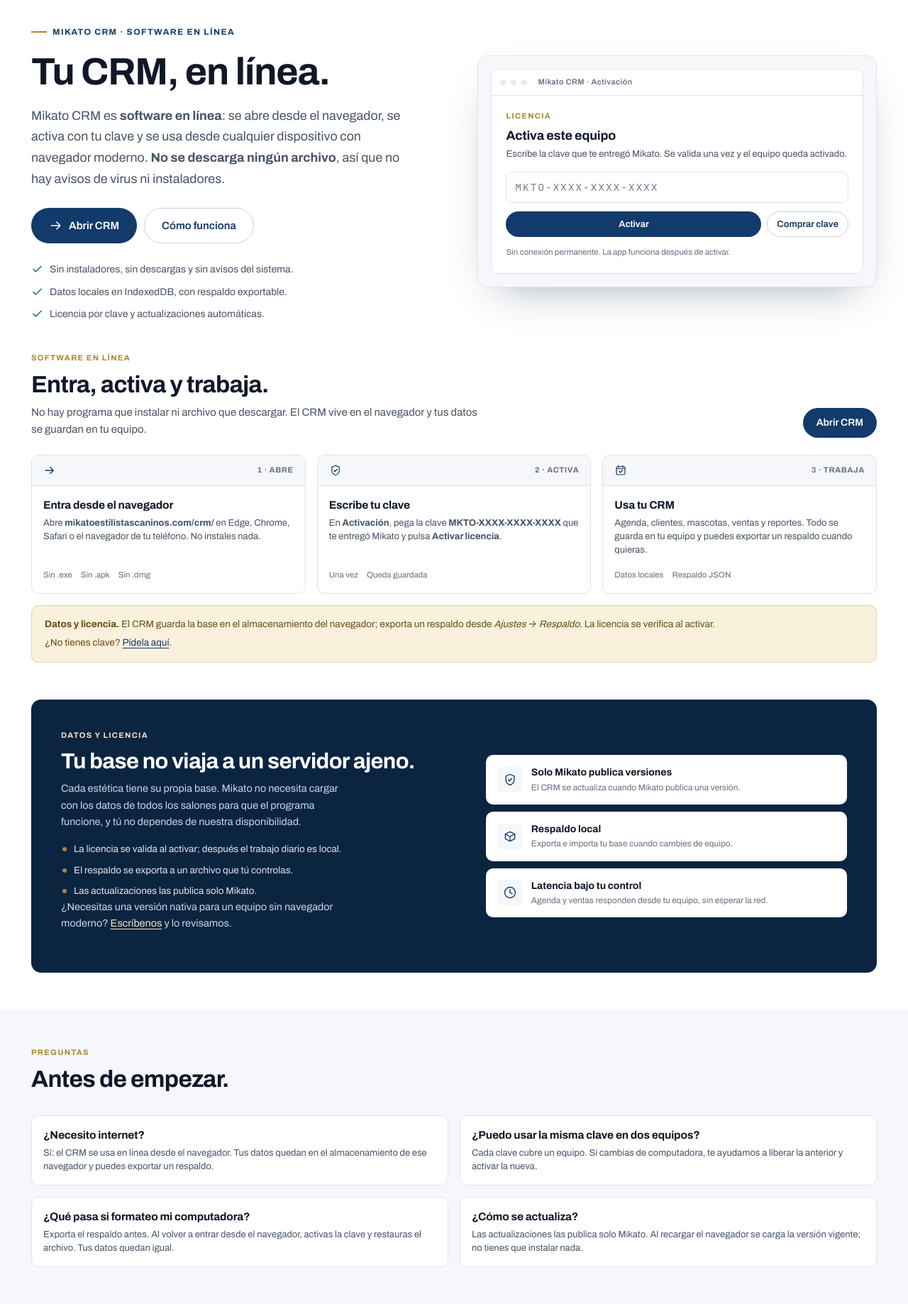
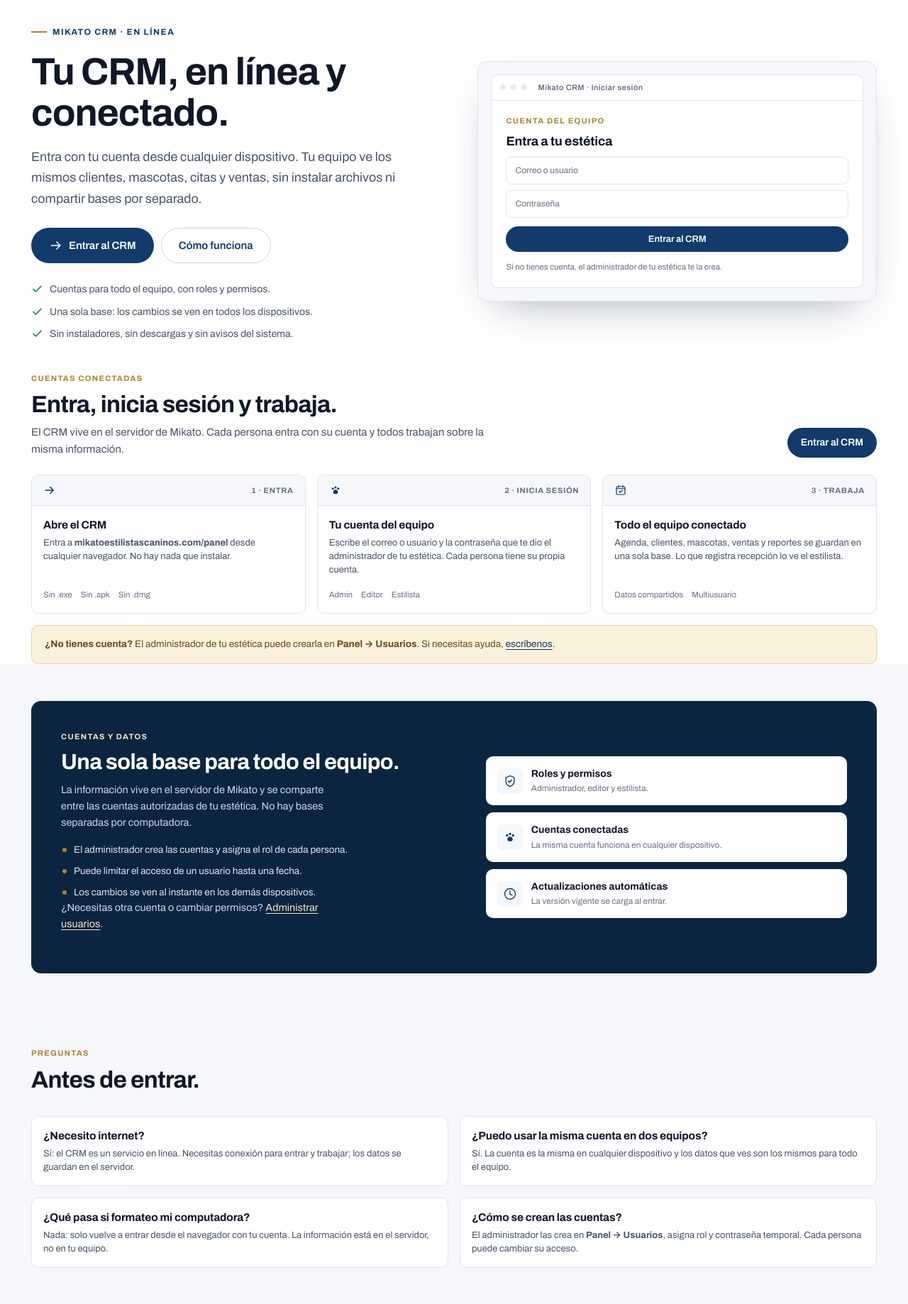
Before and after one commit to Mikato8/New-Est-ticas-Caninas, a PHP site: page /descargar in a window 1280 px wide. Shown: the part 197-2035 px from the top of the page at 71% size. Run offline with PHP 8.4, Linux system fonts and the light colour scheme.

Commit message:
CRM en línea con cuentas conectadas
- Abrir CRM lleva al panel con login y base central.
- /crm y /instalar redirigen al panel.
- Portada y página del CRM hablan de cuentas, roles y datos compartidos.
- Se retira el lenguaje de licencia por equipo.

```diff
--- a/app/Controllers/HomeController.php
+++ b/app/Controllers/HomeController.php
@@ -33,7 +33,7 @@ final class HomeController
 
         return Response::html(view('paginas/home', [
             'titulo' => 'CRM y productos para estéticas caninas · Mikato',
-            'descripcion' => 'CRM para estéticas caninas: agenda, clientes, mascotas, inventario, ventas y reportes. Productos Mikato elaborados en Guadalajara, Jalisco.',
+            'descripcion' => 'CRM en línea para estéticas caninas: agenda, clientes, mascotas, inventario, ventas y reportes con cuentas conectadas. Productos Mikato de Guadalajara, Jalisco.',
             'catalogo' => Tienda::productos(),
             'servicios' => $servicios,
             'categoriasServicio' => ServicioRepository::categorias(),
@@ -56,14 +56,14 @@ final class HomeController
     {
         return Response::html(view('paginas/descargar', [
             'titulo' => 'Usar el CRM en línea para estéticas caninas',
-            'descripcion' => 'Usa Mikato CRM en línea desde cualquier navegador. Tus datos se guardan en tu equipo, la licencia se activa con una clave y solo Mikato publica actualizaciones.',
+            'descripcion' => 'Usa Mikato CRM en línea desde cualquier navegador. Cada persona entra con su cuenta y el equipo comparte clientes, citas, ventas y reportes.',
             'whatsapp' => whatsapp_link(),
         ]));
     }
 
     public function instalar(Request $peticion): Response
     {
-        return redirigir('/crm/');
+        return redirigir('/panel');
     }
 
     public function servicios(Request $peticion): Response
--- a/views/paginas/descargar.php
+++ b/views/paginas/descargar.php
@@ -10,35 +10,32 @@ $whatsapp = $whatsapp ?? whatsapp_link();
     <div class="contenedor">
         <div class="t-portada__rejilla">
             <div>
-                <span class="t-eyebrow">Mikato CRM · Software en línea</span>
-                <h1>Tu CRM, en línea.</h1>
-                <p class="t-portada__lead">Mikato CRM es <strong>software en línea</strong>: se abre desde el navegador, se activa con tu clave y se usa desde cualquier dispositivo con navegador moderno. <strong>No se descarga ningún archivo</strong>, así que no hay avisos de virus ni instaladores.</p>
+                <span class="t-eyebrow">Mikato CRM · En línea</span>
+                <h1>Tu CRM, en línea y conectado.</h1>
+                <p class="t-portada__lead">Entra con tu cuenta desde cualquier dispositivo. Tu equipo ve los mismos clientes, mascotas, citas y ventas, sin instalar archivos ni compartir bases por separado.</p>
                 <div class="t-portada__acciones">
-                    <a class="t-btn t-btn--azul t-btn--grande" href="<?= url('/crm/') ?>" target="_blank" rel="noopener"><?= icono('flecha') ?> Abrir CRM</a>
+                    <a class="t-btn t-btn--azul t-btn--grande" href="<?= url('/panel') ?>"><?= icono('flecha') ?> Entrar al CRM</a>
                     <a class="t-btn t-btn--linea t-btn--grande" href="#como-usar">Cómo funciona</a>
                 </div>
                 <ul class="t-portada__pruebas">
+                    <li><?= icono('check') ?> Cuentas para todo el equipo, con roles y permisos.</li>
+                    <li><?= icono('check') ?> Una sola base: los cambios se ven en todos los dispositivos.</li>
                     <li><?= icono('check') ?> Sin instaladores, sin descargas y sin avisos del sistema.</li>
-                    <li><?= icono('check') ?> Datos locales en IndexedDB, con respaldo exportable.</li>
-                    <li><?= icono('check') ?> Licencia por clave y actualizaciones automáticas.</li>
                 </ul>
             </div>
             <div class="t-app-marco">
                 <div class="t-app">
                     <div class="t-app__barra">
                         <span class="t-app__punto"></span><span class="t-app__punto"></span><span class="t-app__punto"></span>
-                        <span class="t-app__titulo">Mikato CRM · Activación</span>
+                        <span class="t-app__titulo">Mikato CRM · Iniciar sesión</span>
                     </div>
                     <div style="padding:20px;">
-                        <span class="t-kicker">Licencia</span>
-                        <h3 style="margin:0 0 6px;font-size:18px;">Activa este equipo</h3>
-                        <p style="font-size:13px;margin:0 0 14px;">Escribe la clave que te entregó Mikato. Se valida una vez y el equipo queda activado.</p>
-                        <div style="border:1px solid var(--t-linea);border-radius:8px;padding:10px 12px;font-family:var(--fuente-mono);font-size:14px;letter-spacing:.16em;color:var(--t-tinta-3);margin-bottom:12px;">MKTO-XXXX-XXXX-XXXX</div>
-                        <div style="display:flex;gap:8px;">
-                            <span class="t-btn t-btn--azul t-btn--chico" style="flex:1;">Activar</span>
-                            <span class="t-btn t-btn--linea t-btn--chico">Comprar clave</span>
-                        </div>
-                        <p style="font-size:11.5px;color:var(--t-tinta-3);margin:12px 0 0;">Sin conexión permanente. La app funciona después de activar.</p>
+                        <span class="t-kicker">Cuenta del equipo</span>
+                        <h3 style="margin:0 0 12px;font-size:18px;">Entra a tu estética</h3>
+                        <div style="border:1px solid var(--t-linea);border-radius:8px;padding:9px 12px;font-size:12px;color:var(--t-tinta-3);margin-bottom:8px;">Correo o usuario</div>
+                        <div style="border:1px solid var(--t-linea);border-radius:8px;padding:9px 12px;font-size:12px;color:var(--t-tinta-3);margin-bottom:12px;">Contraseña</div>
+                        <div class="t-btn t-btn--azul t-btn--chico" style="width:100%;justify-content:center;">Entrar al CRM</div>
+                        <p style="font-size:11.5px;color:var(--t-tinta-3);margin:12px 0 0;">Si no tienes cuenta, el administrador de tu estética te la crea.</p>
                     </div>
                 </div>
             </div>
@@ -46,76 +43,74 @@ $whatsapp = $whatsapp ?? whatsapp_link();
     </div>
 </section>
 
-
 <section class="t-seccion" id="como-usar" style="padding-block:42px 0;">
     <div class="contenedor">
         <div class="t-seccion__cabeza">
             <div>
-                <span class="t-kicker">Software en línea</span>
-                <h2>Entra, activa y trabaja.</h2>
-                <p>No hay programa que instalar ni archivo que descargar. El CRM vive en el navegador y tus datos se guardan en tu equipo.</p>
+                <span class="t-kicker">Cuentas conectadas</span>
+                <h2>Entra, inicia sesión y trabaja.</h2>
+                <p>El CRM vive en el servidor de Mikato. Cada persona entra con su cuenta y todos trabajan sobre la misma información.</p>
             </div>
-            <a class="t-btn t-btn--azul" href="<?= url('/crm/') ?>" target="_blank" rel="noopener">Abrir CRM</a>
+            <a class="t-btn t-btn--azul" href="<?= url('/panel') ?>">Entrar al CRM</a>
         </div>
         <div class="t-guias">
             <article class="t-guia">
-                <div class="t-guia__franja"><?= icono('flecha') ?><span>1 · Abre</span></div>
+                <div class="t-guia__franja"><?= icono('flecha') ?><span>1 · Entra</span></div>
                 <div class="t-guia__cuerpo">
-                    <h3>Entra desde el navegador</h3>
-                    <p>Abre <strong>mikatoestilistascaninos.com/crm/</strong> en Edge, Chrome, Safari o el navegador de tu teléfono. No instales nada.</p>
+                    <h3>Abre el CRM</h3>
+                    <p>Entra a <strong>mikatoestilistascaninos.com/panel</strong> desde cualquier navegador. No hay nada que instalar.</p>
                     <div class="t-guia__meta"><span>Sin .exe</span><span>Sin .apk</span><span>Sin .dmg</span></div>
                 </div>
             </article>
             <article class="t-guia">
-                <div class="t-guia__franja"><?= icono('escudo') ?><span>2 · Activa</span></div>
+                <div class="t-guia__franja"><?= icono('perfil') ?><span>2 · Inicia sesión</span></div>
                 <div class="t-guia__cuerpo">
-                    <h3>Escribe tu clave</h3>
-                    <p>En <strong>Activación</strong>, pega la clave <strong>MKTO-XXXX-XXXX-XXXX</strong> que te entregó Mikato y pulsa <strong>Activar licencia</strong>.</p>
-                    <div class="t-guia__meta"><span>Una vez</span><span>Queda guardada</span></div>
+                    <h3>Tu cuenta del equipo</h3>
+                    <p>Escribe el correo o usuario y la contraseña que te dio el administrador de tu estética. Cada persona tiene su propia cuenta.</p>
+                    <div class="t-guia__meta"><span>Admin</span><span>Editor</span><span>Estilista</span></div>
                 </div>
             </article>
             <article class="t-guia">
                 <div class="t-guia__franja"><?= icono('agenda') ?><span>3 · Trabaja</span></div>
                 <div class="t-guia__cuerpo">
-                    <h3>Usa tu CRM</h3>
-                    <p>Agenda, clientes, mascotas, ventas y reportes. Todo se guarda en tu equipo y puedes exportar un respaldo cuando quieras.</p>
-                    <div class="t-guia__meta"><span>Datos locales</span><span>Respaldo JSON</span></div>
+                    <h3>Todo el equipo conectado</h3>
+                    <p>Agenda, clientes, mascotas, ventas y reportes se guardan en una sola base. Lo que registra recepción lo ve el estilista.</p>
+                    <div class="t-guia__meta"><span>Datos compartidos</span><span>Multiusuario</span></div>
                 </div>
             </article>
         </div>
         <div class="nota" style="margin-top:16px;font-size:13.5px;line-height:1.55;">
-            <strong>Datos y licencia.</strong> El CRM guarda la base en el almacenamiento del navegador; exporta un respaldo desde <em>Ajustes → Respaldo</em>. La licencia se verifica al activar.
-            <span style="display:block;margin-top:6px;">¿No tienes clave? <a href="<?= url('/contacto') ?>">Pídela aquí</a>.</span>
+            <strong>¿No tienes cuenta?</strong> El administrador de tu estética puede crearla en <strong>Panel → Usuarios</strong>. Si necesitas ayuda, <a href="<?= url('/contacto') ?>">escríbenos</a>.
         </div>
     </div>
 </section>
 
-<section class="t-seccion">
+<section class="t-seccion t-seccion--fondo">
     <div class="contenedor">
         <div class="t-descarga">
             <div>
-                <span class="t-kicker" style="color:var(--t-oro-claro);">Datos y licencia</span>
-                <h2>Tu base no viaja a un servidor ajeno.</h2>
-                <p>Cada estética tiene su propia base. Mikato no necesita cargar con los datos de todos los salones para que el programa funcione, y tú no dependes de nuestra disponibilidad.</p>
+                <span class="t-kicker" style="color:var(--t-oro-claro);">Cuentas y datos</span>
+                <h2>Una sola base para todo el equipo.</h2>
+                <p>La información vive en el servidor de Mikato y se comparte entre las cuentas autorizadas de tu estética. No hay bases separadas por computadora.</p>
                 <ul class="t-descarga__puntos">
-                    <li>La licencia se valida al activar; después el trabajo diario es local.</li>
-                    <li>El respaldo se exporta a un archivo que tú controlas.</li>
-                    <li>Las actualizaciones las publica solo Mikato.</li>
+                    <li>El administrador crea las cuentas y asigna el rol de cada persona.</li>
+                    <li>Puede limitar el acceso de un usuario hasta una fecha.</li>
+                    <li>Los cambios se ven al instante en los demás dispositivos.</li>
                 </ul>
-                <p class="t-descarga__nota">¿Necesitas una versión nativa para un equipo sin navegador moderno? <a href="<?= url('/contacto') ?>">Escríbenos</a> y lo revisamos.</p>
+                <p class="t-descarga__nota">¿Necesitas otra cuenta o cambiar permisos? <a href="<?= url('/panel/usuarios') ?>">Administrar usuarios</a>.</p>
             </div>
             <div class="t-sistemas">
                 <div class="t-sistema" style="cursor:default;">
                     <span class="t-sistema__icono"><?= icono('escudo') ?></span>
-                    <span class="t-sistema__texto"><strong>Solo Mikato publica versiones</strong><small>El CRM se actualiza cuando Mikato publica una versión.</small></span>
+                    <span class="t-sistema__texto"><strong>Roles y permisos</strong><small>Administrador, editor y estilista.</small></span>
                 </div>
                 <div class="t-sistema" style="cursor:default;">
-                    <span class="t-sistema__icono"><?= icono('caja') ?></span>
-                    <span class="t-sistema__texto"><strong>Respaldo local</strong><small>Exporta e importa tu base cuando cambies de equipo.</small></span>
+                    <span class="t-sistema__icono"><?= icono('perfil') ?></span>
+                    <span class="t-sistema__texto"><strong>Cuentas conectadas</strong><small>La misma cuenta funciona en cualquier dispositivo.</small></span>
                 </div>
                 <div class="t-sistema" style="cursor:default;">
                     <span class="t-sistema__icono"><?= icono('reloj') ?></span>
-                    <span class="t-sistema__texto"><strong>Latencia bajo tu control</strong><small>Agenda y ventas responden desde tu equipo, sin esperar la red.</small></span>
+                    <span class="t-sistema__texto"><strong>Actualizaciones automáticas</strong><small>La versión vigente se carga al entrar.</small></span>
                 </div>
             </div>
         </div>
@@ -127,32 +122,32 @@ $whatsapp = $whatsapp ?? whatsapp_link();
         <div class="t-seccion__cabeza">
             <div>
                 <span class="t-kicker">Preguntas</span>
-                <h2>Antes de empezar.</h2>
+                <h2>Antes de entrar.</h2>
             </div>
         </div>
         <div class="t-guias t-guias--dos">
             <article class="t-guia">
                 <div class="t-guia__cuerpo">
                     <h3>¿Necesito internet?</h3>
-                    <p>Sí: el CRM se usa en línea desde el navegador. Tus datos quedan en el almacenamiento de ese navegador y puedes exportar un respaldo.</p>
+                    <p>Sí: el CRM es un servicio en línea. Necesitas conexión para entrar y trabajar; los datos se guardan en el servidor.</p>
                 </div>
             </article>
             <article class="t-guia">
                 <div class="t-guia__cuerpo">
-                    <h3>¿Puedo usar la misma clave en dos equipos?</h3>
-                    <p>Cada clave cubre un equipo. Si cambias de computadora, te ayudamos a liberar la anterior y activar la nueva.</p>
+                    <h3>¿Puedo usar la misma cuenta en dos equipos?</h3>
+                    <p>Sí. La cuenta es la misma en cualquier dispositivo y los datos que ves son los mismos para todo el equipo.</p>
                 </div>
             </article>
             <article class="t-guia">
                 <div class="t-guia__cuerpo">
                     <h3>¿Qué pasa si formateo mi computadora?</h3>
-                    <p>Exporta el respaldo antes. Al volver a entrar desde el navegador, activas la clave y restauras el archivo. Tus datos quedan igual.</p>
+                    <p>Nada: solo vuelve a entrar desde el navegador con tu cuenta. La información está en el servidor, no en tu equipo.</p>
                 </div>
             </article>
             <article class="t-guia">
                 <div class="t-guia__cuerpo">
-                    <h3>¿Cómo se actualiza?</h3>
-                    <p>Las actualizaciones las publica solo Mikato. Al recargar el navegador se carga la versión vigente; no tienes que instalar nada.</p>
+                    <h3>¿Cómo se crean las cuentas?</h3>
+                    <p>El administrador las crea en <strong>Panel → Usuarios</strong>, asigna rol y contraseña temporal. Cada persona puede cambiar su acceso.</p>
                 </div>
             </article>
         </div>
@@ -164,7 +159,7 @@ $whatsapp = $whatsapp ?? whatsapp_link();
         <div class="t-banda-final">
             <div>
                 <h2>¿Te ayudamos a empezar?</h2>
-                <p>Te damos la clave y te acompañamos en la primera carga de servicios y clientes.</p>
+                <p>Te acompañamos a crear la cuenta del administrador y a cargar tus primeros servicios y clientes.</p>
             </div>
             <div class="t-banda-final__acciones">
                 <a class="t-btn t-btn--azul" href="<?= url('/contacto') ?>">Solicitar acceso</a>
--- a/views/paginas/prestadores.php
+++ b/views/paginas/prestadores.php
@@ -163,7 +163,7 @@ $docs = [
                     <li>LFPDPPP: aviso de privacidad y derechos ARCO.</li>
                     <li>No hay una NOM federal específica de estética canina; revisa reglas estatales y municipales.</li>
                 </ul>
-                <p class="t-descarga__nota">Fuente: <a href="https://www.gob.mx/profeco/documentos/servicios-esteticos-para-mascotas-una-cuestion-de-pelos?state=published" target="_blank" rel="noopener">PROFECO · Servicios estéticos para mascotas</a>.</p>
+                <p class="t-descarga__nota">Fuente: <a href="https://www.gob.mx/profeco/documentos/servicios-esteticos-para-mascotas-una-cuestion-de-pelos?state=published">PROFECO · Servicios estéticos para mascotas</a>.</p>
             </div>
             <div class="t-sistemas">
                 <a class="t-sistema" href="<?= url('/descargas/formatos/Mikato-Guia-prestadores.pdf') ?>?v=1.1" download>
@@ -199,9 +199,9 @@ $docs = [
                 <p>Los formatos se pueden imprimir y archivar; el CRM guarda la ficha, el historial y el respaldo de cada mascota.</p>
             </div>
             <div class="t-banda-final__acciones">
-                <a class="t-btn t-btn--azul" href="<?= url('/crm/') ?>" target="_blank" rel="noopener">Abrir el CRM</a>
+                <a class="t-btn t-btn--azul" href="<?= url('/panel') ?>">Abrir el CRM</a>
                 <?php if ($whatsapp !== ''): ?>
-                    <a class="t-btn t-btn--linea" href="<?= e($whatsapp) ?>" target="_blank" rel="noopener"><?= icono('whatsapp') ?> WhatsApp</a>
+                    <a class="t-btn t-btn--linea" href="<?= e($whatsapp) ?>"><?= icono('whatsapp') ?> WhatsApp</a>
                 <?php endif; ?>
             </div>
         </div>
--- a/views/panel/dashboard.php
+++ b/views/panel/dashboard.php
@@ -15,7 +15,6 @@ foreach ($serie as $dia) { $maxSerie = max($maxSerie, (float) $dia['total']); }
     <div class="panel__acciones">
         <a class="boton boton--pequeno" href="<?= url('/panel/ventas/nueva') ?>"><?= icono('mas') ?> Nueva venta</a>
         <a class="boton boton--oro boton--pequeno" href="<?= url('/panel/agenda') ?>"><?= icono('agenda') ?> Agenda</a>
-        <a class="boton boton--contorno boton--pequeno" href="<?= url('/crm/') ?>" target="_blank" rel="noopener"><?= icono('flecha') ?> Abrir CRM</a>
     </div>
 </header>
 
--- a/views/panel/layout.php
+++ b/views/panel/layout.php
@@ -54,8 +54,6 @@ $flashError = Session::flash('error');
                 <span class="separador-nav">Administración</span>
                 <a class="<?= $activo('/panel/usuarios') ?>" href="<?= url('/panel/usuarios') ?>"><?= icono('perfil') ?> Usuarios</a>
                 <a class="<?= $activo('/panel/configuracion') ?>" href="<?= url('/panel/configuracion') ?>"><?= icono('config') ?> Configuración</a>
-                <a class="<?= $activo('/panel/licencias') ?>" href="<?= url('/panel/licencias') ?>"><?= icono('escudo') ?> Licencias</a>
-                <a href="<?= url('/crm/') ?>" target="_blank" rel="noopener"><?= icono('flecha') ?> Abrir CRM</a>
             <?php endif; ?>
             <?php if ($puedeModerar): ?>
                 <a class="<?= $activo('/admin') ?>" href="<?= url('/admin') ?>"><?= icono('escudo') ?> Moderación</a>
--- a/views/partials/cabecera.php
+++ b/views/partials/cabecera.php
@@ -9,9 +9,9 @@ $cuentaUrl = $usuario !== null
 <div class="t-utilidad">
     <div class="contenedor">
         <span><span class="t-utilidad__punto" aria-hidden="true"></span>Hecho en Guadalajara, Jalisco</span>
-        <span class="t-utilidad__largo"><a href="<?= url('/crm/') ?>" target="_blank" rel="noopener">Usa el CRM en línea desde tu navegador</a></span>
+        <span class="t-utilidad__largo"><a href="<?= url('/panel') ?>">Usa el CRM en línea desde tu navegador</a></span>
         <?php if ($whatsapp !== ''): ?>
-            <a href="<?= e($whatsapp) ?>" target="_blank" rel="noopener">WhatsApp</a>
+            <a href="<?= e($whatsapp) ?>">WhatsApp</a>
         <?php endif; ?>
     </div>
 </div>
@@ -37,7 +37,7 @@ $cuentaUrl = $usuario !== null
                     <?= icono('whatsapp') ?><span class="t-accion__texto">WhatsApp</span>
                 </a>
             <?php endif; ?>
-            <a class="t-btn t-btn--azul t-btn--chico" href="<?= url('/crm/') ?>" target="_blank" rel="noopener"><?= icono('flecha') ?> Abrir CRM</a>
+            <a class="t-btn t-btn--azul t-btn--chico" href="<?= url('/panel') ?>"><?= icono('flecha') ?> Abrir CRM</a>
             <?php if ($usuario !== null): ?>
                 <a class="t-btn t-btn--linea t-btn--chico" href="<?= $cuentaUrl ?>"><?= e(iniciales((string) $usuario['nombre'])) ?></a>
             <?php else: ?>
@@ -56,7 +56,7 @@ $cuentaUrl = $usuario !== null
                 <li><a class="<?= activo('/calculadoras') ?>" href="<?= url('/calculadoras') ?>">Calculadoras</a></li>
                 <li><a class="<?= activo('/productos') ?>" href="<?= url('/productos') ?>">Productos</a></li>
                 <li><a class="<?= activo('/comunidad') ?>" href="<?= url('/comunidad') ?>">Comunidad</a></li>
-                <li><a href="<?= url('/crm/') ?>" target="_blank" rel="noopener">CRM en línea</a></li>
+                <li><a href="<?= url('/panel') ?>">CRM en línea</a></li>
                 <li><a class="<?= activo('/nosotros') ?>" href="<?= url('/nosotros') ?>">Nosotros</a></li>
             </ul>
         </div>
--- a/views/partials/pie.php
+++ b/views/partials/pie.php
@@ -13,8 +13,7 @@ $whatsapp = whatsapp_link();
             <div>
                 <h3>CRM</h3>
                 <ul>
-                    <li><a href="<?= url('/crm/') ?>" target="_blank" rel="noopener">CRM en línea</a></li>
-                    <li><a href="<?= url('/crm/') ?>">Abrir app web</a></li>
+                    <li><a href="<?= url('/panel') ?>">CRM en línea</a></li>
                     <li><a href="<?= url('/servicios') ?>">Servicios y precios</a></li>
                     <li><a href="<?= url('/agenda') ?>">Demo de agenda</a></li>
                     <li><a href="<?= url('/calculadoras') ?>">Calculadoras</a></li>
@@ -36,7 +35,7 @@ $whatsapp = whatsapp_link();
                 <h3>Contacto</h3>
                 <ul>
                     <li><a href="<?= url('/contacto') ?>">Escríbenos</a></li>
-                    <?php if ($whatsapp !== ''): ?><li><a href="<?= e($whatsapp) ?>" target="_blank" rel="noopener">WhatsApp</a></li><?php endif; ?>
+                    <?php if ($whatsapp !== ''): ?><li><a href="<?= e($whatsapp) ?>">WhatsApp</a></li><?php endif; ?>
                     <?php if ((string) config('contacto.email') !== ''): ?><li><a href="mailto:<?= e(config('contacto.email')) ?>"><?= e(config('contacto.email')) ?></a></li><?php endif; ?>
                     <li><span style="color:var(--t-tinta-3);"><?= e(config('contacto.horario')) ?></span></li>
                     <li><a href="<?= url('/buenas-practicas') ?>">Buenas prácticas</a></li>
```
Also changed, not shown: views/paginas/home.php (+18 -18 lines), public/.htaccess.
